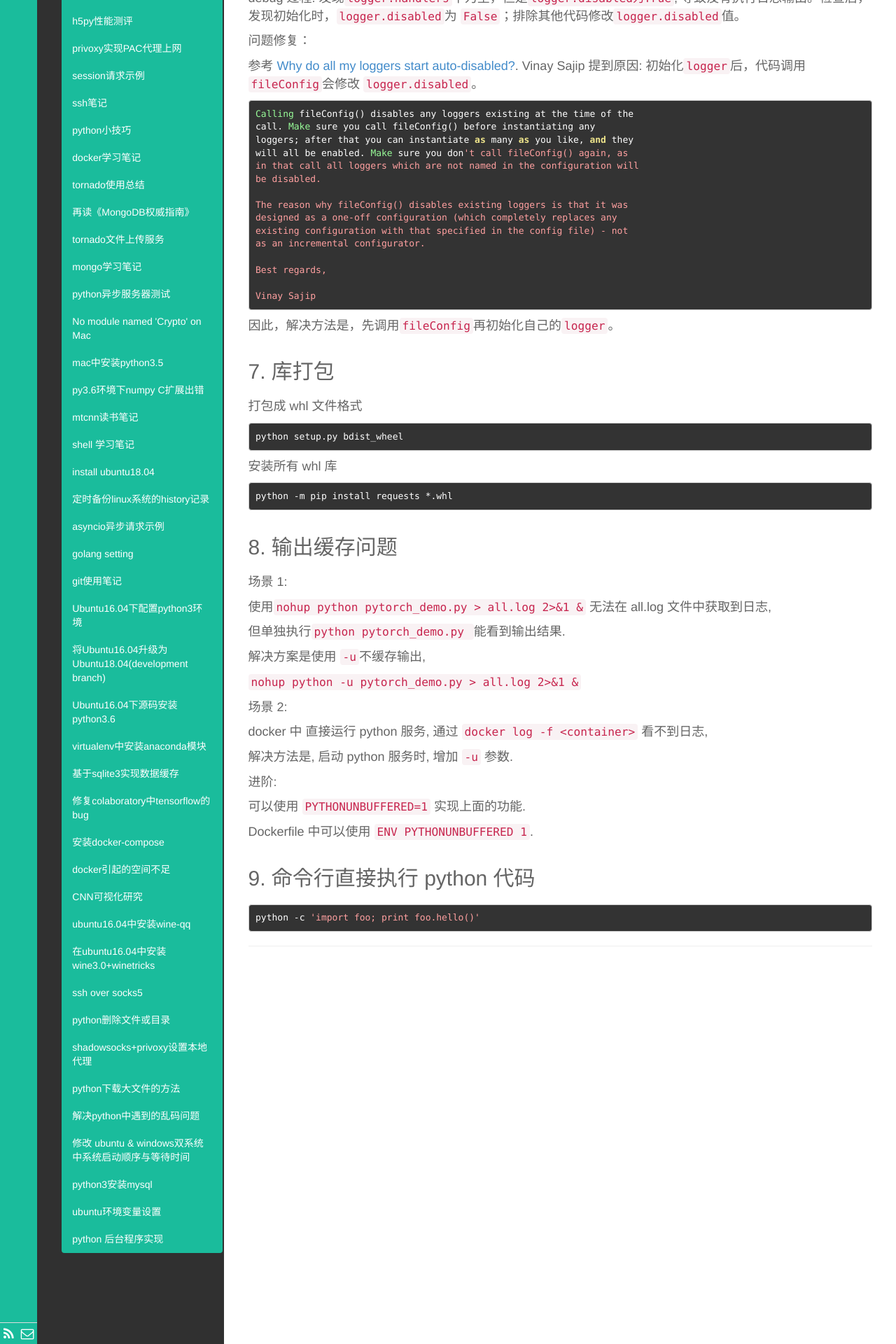
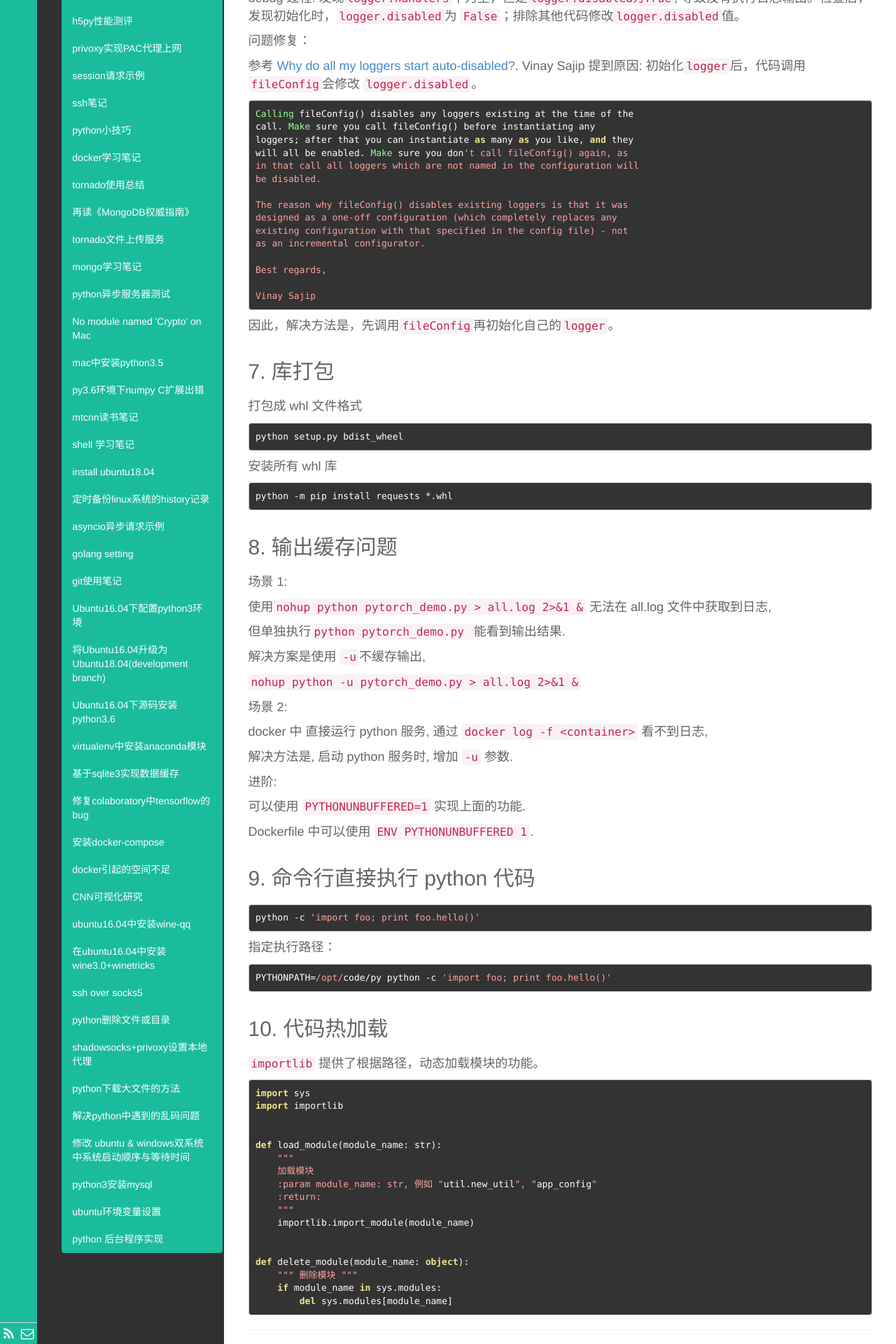
Before and after one commit to fengrk/frkhit.github.io, a Jekyll site: the page built from _posts/blog/2019-04-02-python_tips.md, in a window 1280 px wide. Shown: the part 1279-3199 px from the top of the page at 70% size. Built offline with Jekyll 4.4.1, drawn with Linux system fonts in a browser that asks for light colours.

Commit message:
update: python tips

````diff
--- a/_posts/blog/2019-04-02-python_tips.md
+++ b/_posts/blog/2019-04-02-python_tips.md
@@ -122,3 +122,33 @@ Dockerfile  中可以使用 `ENV PYTHONUNBUFFERED 1`.
 ```
 python -c 'import foo; print foo.hello()'
 ```
+
+指定执行路径：
+
+```
+PYTHONPATH=/opt/code/py python -c 'import foo; print foo.hello()'
+```
+
+## 10. 代码热加载
+
+`importlib` 提供了根据路径，动态加载模块的功能。
+
+```
+import sys
+import importlib
+
+
+def load_module(module_name: str):
+    """
+    加载模块
+    :param module_name: str, 例如 "util.new_util", "app_config"
+    :return:
+    """
+    importlib.import_module(module_name)
+
+
+def delete_module(module_name: object):
+    """ 删除模块 """
+    if module_name in sys.modules:
+        del sys.modules[module_name]
+```
````
